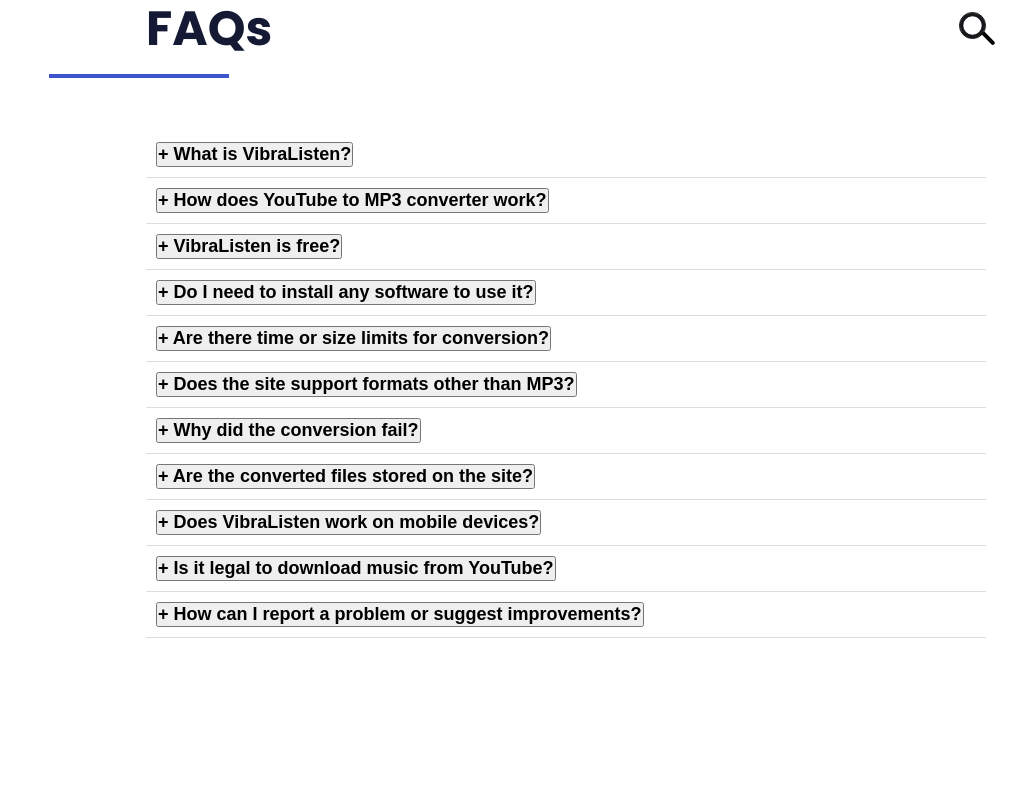
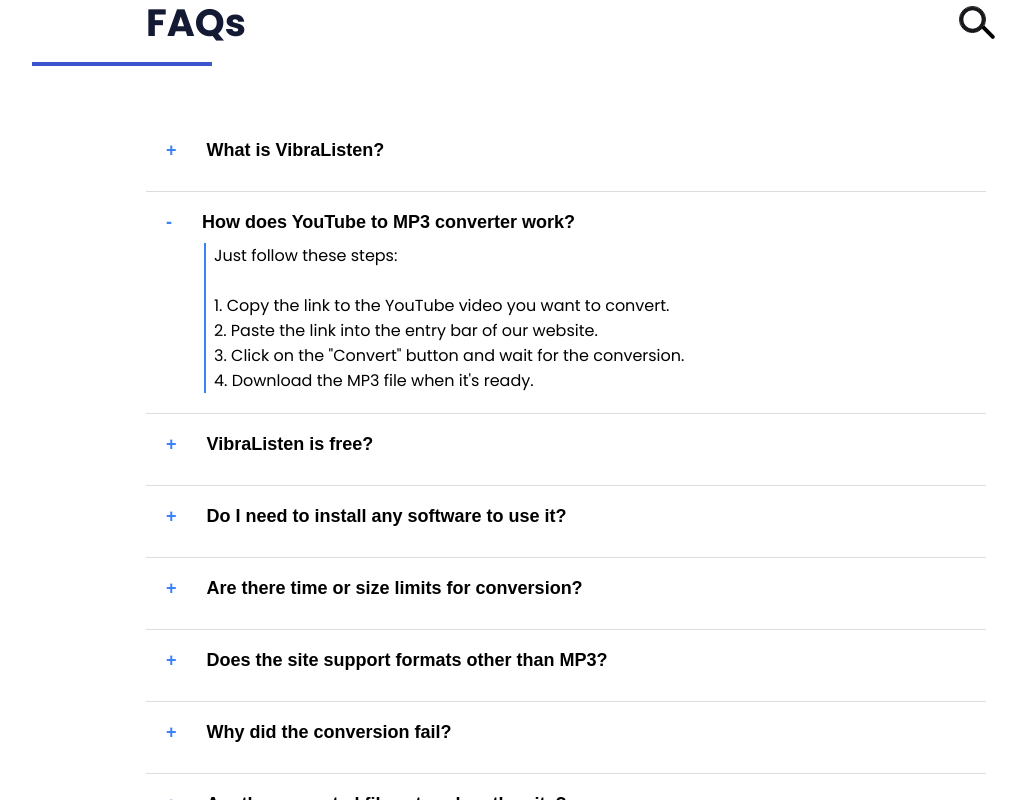
Before and after one commit to lodsa-ntos/vibralisten, a React (Create React App) app in the folder frontend/: page /faqs in a window 1280 px wide. Both pictures are taken after a click on the element 640 px from the left and 201 px from the top of the page. Shown: the top 800 px of the page, without its empty margins (74-1100 px from the left). Built offline with nearby package versions, Linux system fonts and the light colour scheme.

Commit message:
Enhance FAQ component: adjust styling for title and items, improve answer formatting, and update toggle functionality

```diff
--- a/frontend/src/pages/FAQs/FAQs.css
+++ b/frontend/src/pages/FAQs/FAQs.css
@@ -9,7 +9,7 @@
 .faqs-title {
   margin: 0;
   font-weight: bold;
-  font-size: 48px;
+  font-size: 38px;
   position: relative;
 }
 .faqs-title::after {
@@ -24,7 +24,7 @@
 }
 .faq-item {
   border-bottom: 1px solid #ddd;
-  padding: 10px;
+  padding: 20px;
   cursor: pointer;
 }
 .faq-question {
@@ -33,14 +33,28 @@
   display: flex;
   justify-content: space-between;
   align-items: center;
+  background-color: transparent;
+  border: none;
+}
+.faq-question span {
+  color: #3b82f6;
+  padding-right: 30px;
 }
 .faq-answer {
   max-height: 0;
   overflow: hidden;
   transition: max-height 0.3s ease-in-out, opacity 0.3s ease-in-out;
   opacity: 0;
+  margin-top: 10px;
 }
 .faq-answer .open {
   max-height: 200px;
   opacity: 1;
 }
+.text-gray-600 {
+  border-left: 2px solid #3b82f6;
+  padding-left: 8px;
+}
+p.text-gray-600.pb-3 {
+  margin-left: 38px;
+}
--- a/frontend/src/pages/FAQs/FAQs.js
+++ b/frontend/src/pages/FAQs/FAQs.js
@@ -27,10 +27,11 @@ const faqData = [
   },
   {
     question: "Are there time or size limits for conversion?",
-    answer: `We currently support the conversion of videos up to 60 minutes long. Longer videos may take longer
-    to process and, in some cases, may not be converted due to technical limitations. We recommend converting
-    shorter videos to ensure faster and more efficient processing. We are continually working to optimise performance
-    and increase the supported limits.
+    answer: `We currently support the conversion of videos up to 60 minutes long.
+
+    Longer videos may take longer to process and, in some cases, may not be converted due to technical limitations. We recommend converting shorter videos to ensure faster and more efficient processing.
+
+    We are continually working to optimise performance and increase the supported limits.
     `,
   },
   {
@@ -73,6 +74,15 @@ const FAQs = () => {
     setOpenIndex(openIndex === index ? null : index);
   };
 
+  const formatAnswer = (answer) => {
+    return answer.split("\n").map((line, index) => (
+      <span key={index}>
+        {line}
+        <br />
+      </span>
+    ));
+  };
+
   return (
     <>
     <header className="faqs-header">
@@ -91,11 +101,13 @@ const FAQs = () => {
           <div key={index} className="faq-item border-b border-gray-300">
             <button className="faq-question flex justify-between w-full text-lg font-medium py-3 focus:outline-none" onClick={() => toggleFAQ(index)}>
 
-              <span className="text-blue-500">{openIndex === index ? "- " : "+ "} {faq.question}</span>
+              <span className="text-blue-500">{openIndex === index ? "- " : "+ "}</span>{faq.question}
             </button>
             <div className={`faq-answer ${openIndex === index ? 'open' : ''}`}>{faq.answer}</div>
             {openIndex === index && (
-              <p className="text-gray-600 pb-3">{faq.answer}</p>
+              <p className="text-gray-600 pb-3">
+                {formatAnswer(faq.answer)}
+                </p>
             )}
           </div>
         ))}
```
